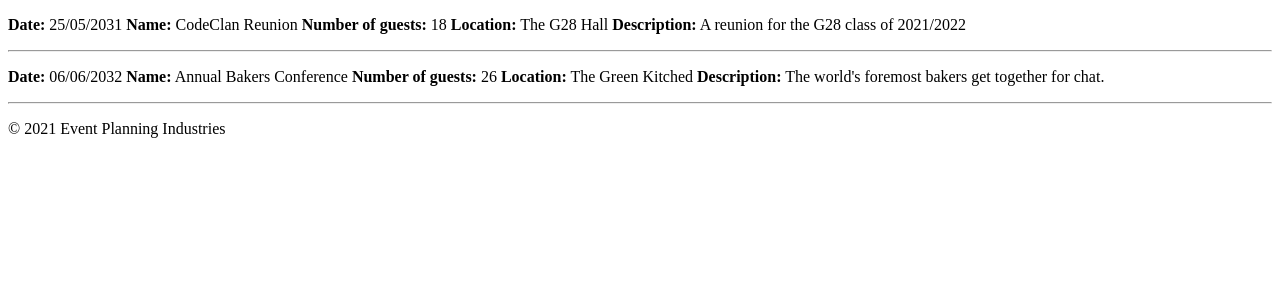
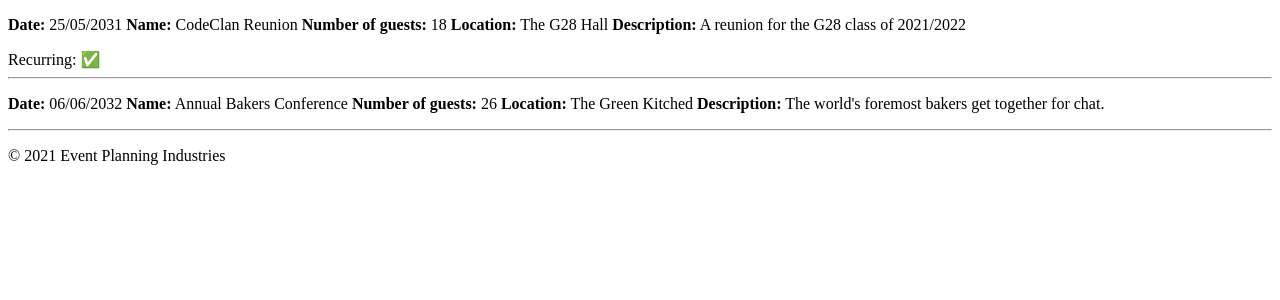
Before and after one commit to robbieferg/flask_templates_lab, a Flask app: page / in a window 1280 px wide. Shown: the part 44-344 px from the top of the page. Run offline with Flask 2, Linux system fonts and the light colour scheme.

Commit message:
Extensions completed

```diff
--- a/controllers/controller.py
+++ b/controllers/controller.py
@@ -19,7 +19,12 @@ def add_new_event():
     event_number_of_guests = request.form["number_of_guests"]
     event_room_location = request.form["room_location"]
     event_description = request.form["description"]
+    if "yes" in request.form:
+        event_is_recurring =  True
+    else:
+        event_is_recurring = False
 
-    new_event = Event(event_date, event_name, event_number_of_guests, event_room_location, event_description)
+
+    new_event = Event(event_date, event_name, event_number_of_guests, event_room_location, event_description, event_is_recurring)
     add_event(new_event)
     return render_template("index.html", title = "Home", events = events)
--- a/models/event.py
+++ b/models/event.py
@@ -1,7 +1,8 @@
 class Event():
-    def __init__(self, date, name, number_of_guests, room_location, description):
+    def __init__(self, date, name, number_of_guests, room_location, description, recurring):
         self.date = date
         self.name = name
         self.number_of_guests = number_of_guests
         self.room_location = room_location
         self.description = description
+        self.recurring = recurring
--- a/models/event_list.py
+++ b/models/event_list.py
@@ -1,7 +1,7 @@
 from models.event import *
 
-event_1 = Event("25/05/2031", "CodeClan Reunion", 18, "The G28 Hall", "A reunion for the G28 class of 2021/2022")
-event_2 = Event("06/06/2032", "Annual Bakers Conference", 26, "The Green Kitched", "The world's foremost bakers get together for chat.")
+event_1 = Event("25/05/2031", "CodeClan Reunion", 18, "The G28 Hall", "A reunion for the G28 class of 2021/2022", True)
+event_2 = Event("06/06/2032", "Annual Bakers Conference", 26, "The Green Kitched", "The world's foremost bakers get together for chat.", False)
 
 events = [event_1, event_2]
 
--- a/templates/add_event.html
+++ b/templates/add_event.html
@@ -5,7 +5,7 @@
 <h1>Add Event</h1>
 <form action="/add_event" method = "post">
     <label for="date">Date</label>
-    <input type="text" name="date" id="date">
+    <input type="date" name="date" id="date">
 
     <label for="name">Name of Event</label>
     <input type="text" name="name" id="name">
@@ -19,6 +19,9 @@
     <label for="description">Description</label>
     <textarea name="description" id="description" cols="30" rows="10"></textarea>
 
+    <label for="yes">Is this a recurring event?</label>
+    <input type="checkbox" id = "yes" name = "yes">
+
     <input type="submit" value="Add Event">
 </form>
 
--- a/templates/index.html
+++ b/templates/index.html
@@ -5,7 +5,11 @@
         <div>
             <p><b>Date:</b> {{ event.date }} <b>Name:</b> {{ event.name }}
             <b>Number of guests:</b> {{ event.number_of_guests }} <b>Location:</b> {{ event.room_location }}
-            <b>Description:</b> {{ event.description }}</p><hr>
+            <b>Description:</b> {{ event.description }}</p>
+            {% if event.recurring %}
+                <span>Recurring: ✅</span>
+            {% endif %}
+            <hr>
         </div>
     {% endfor %}
 {% endblock content %}
```
